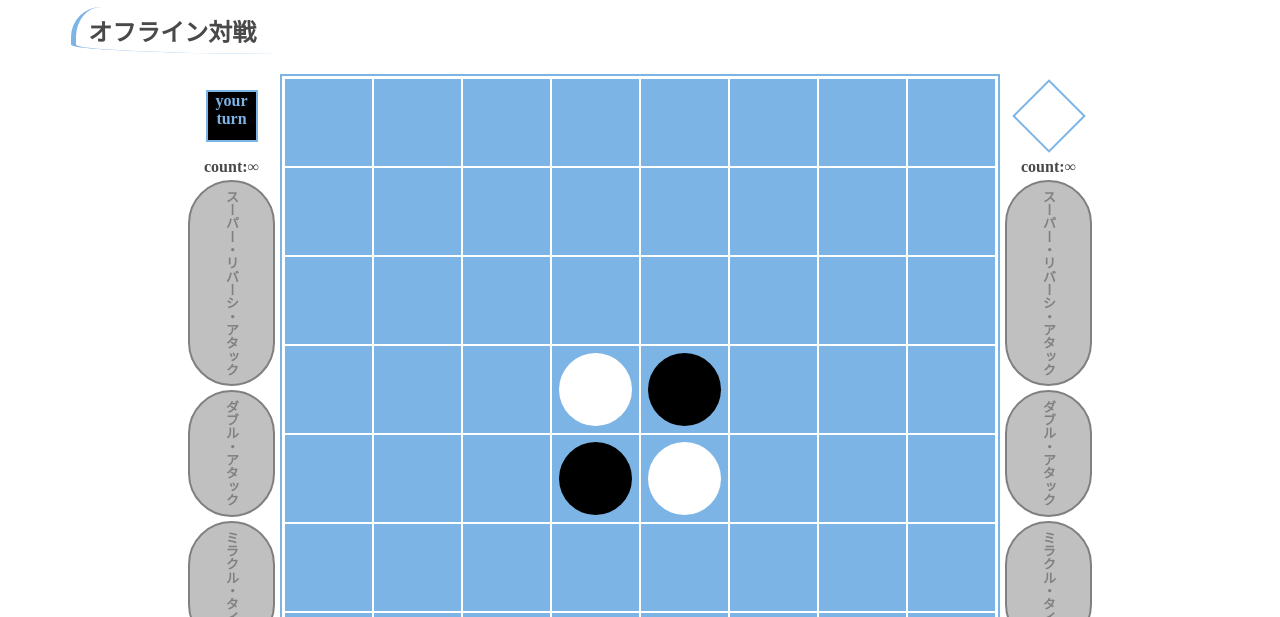
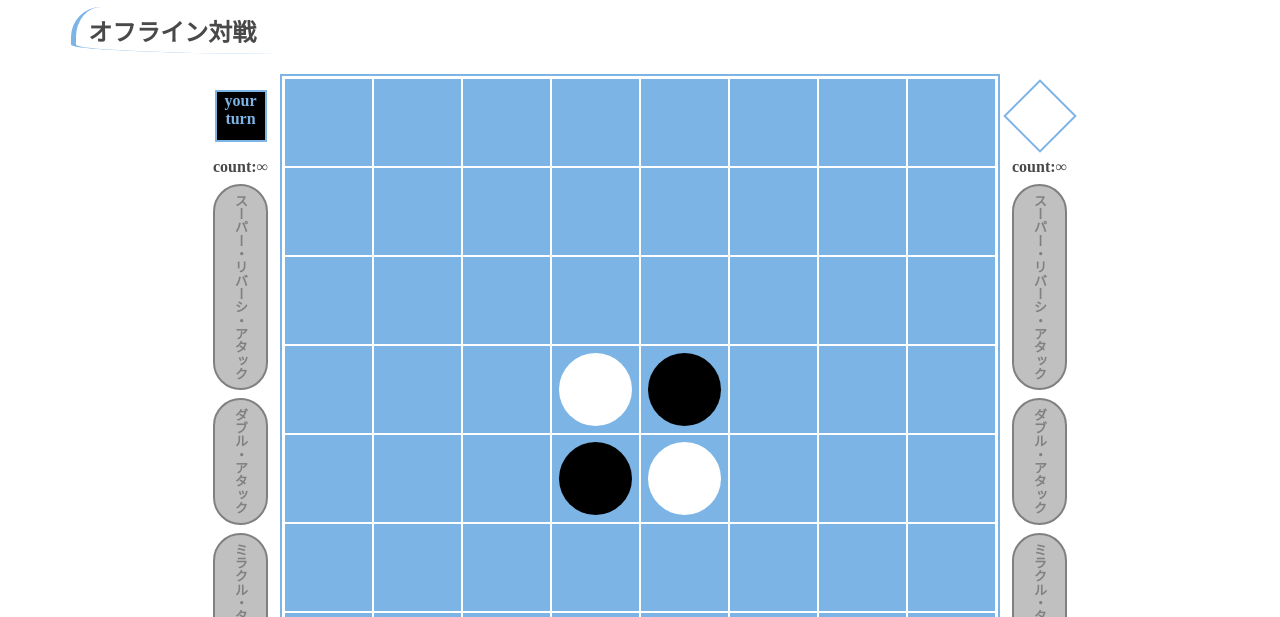
Before and after one commit to mountain-bell/mountain-bell.github.io, a plain HTML site: page miracle-reversi.html in a window 1280 px wide. Shown: the part 167-784 px from the top of the page. Drawn offline with Linux system fonts and the light colour scheme.

Commit message:
Add files via upload

```diff
--- a/miracle-reversi/miracle-reversi.css
+++ b/miracle-reversi/miracle-reversi.css
@@ -114,6 +114,7 @@ button.keep_special {
 
 	.reversi_area {
 		height: 90%;
+		margin: auto 0.5rem;
 		width: auto;
 	}
 
@@ -122,7 +123,9 @@ button.keep_special {
 	}
 
 	button.vertical {
-		display: block;
+		margin: 0.5rem auto;
+		padding: 0.5rem 1rem;
+		white-space: pre;
 		writing-mode: vertical-rl;
 	}
 
@@ -152,7 +155,7 @@ button.keep_special {
 
 }
 
-@media (max-aspect-ratio: 386/695) {
+@media (max-aspect-ratio: 401/695) {
 
 	button.button_small {
 		font-size: 70%;
```
